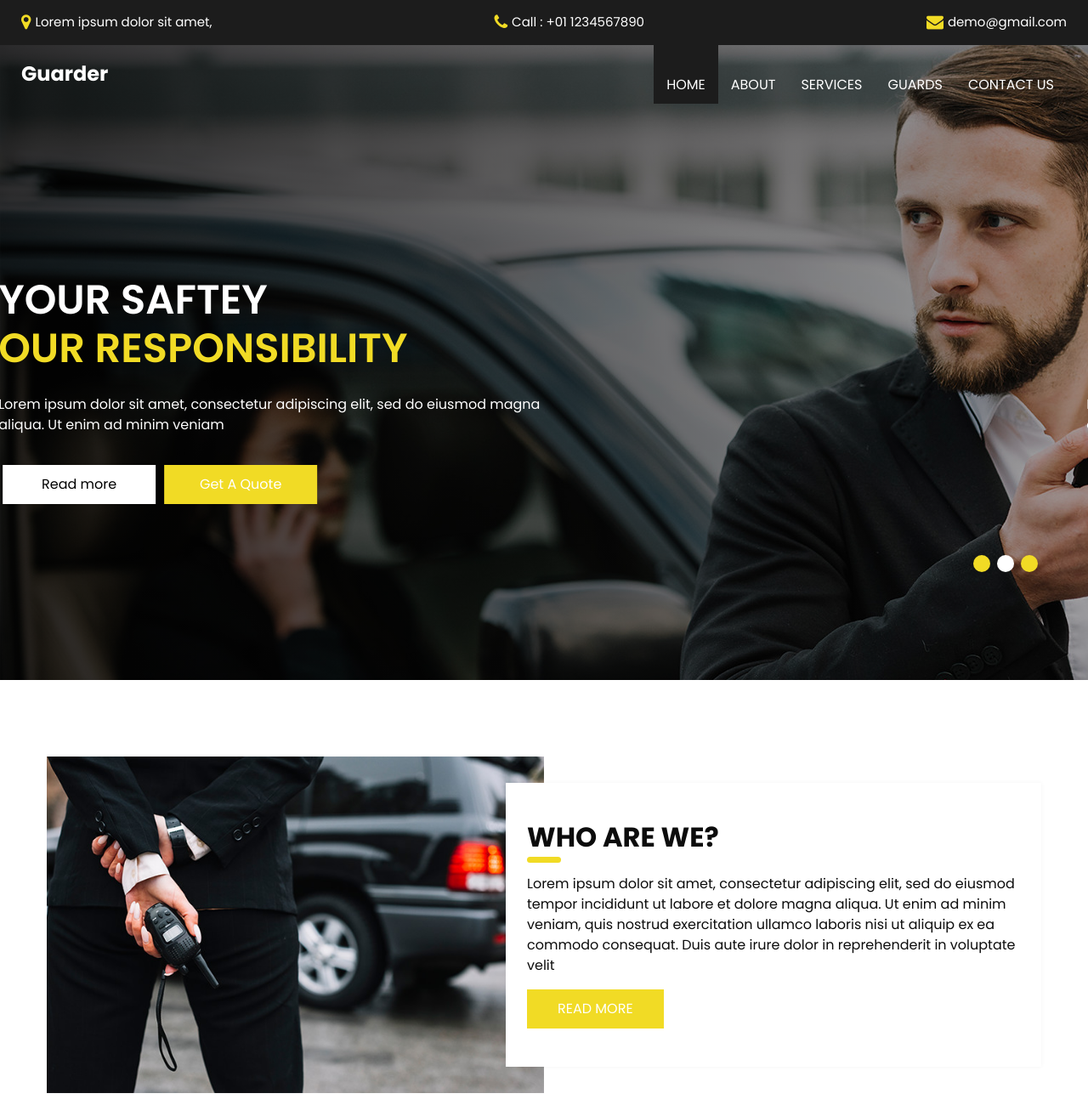
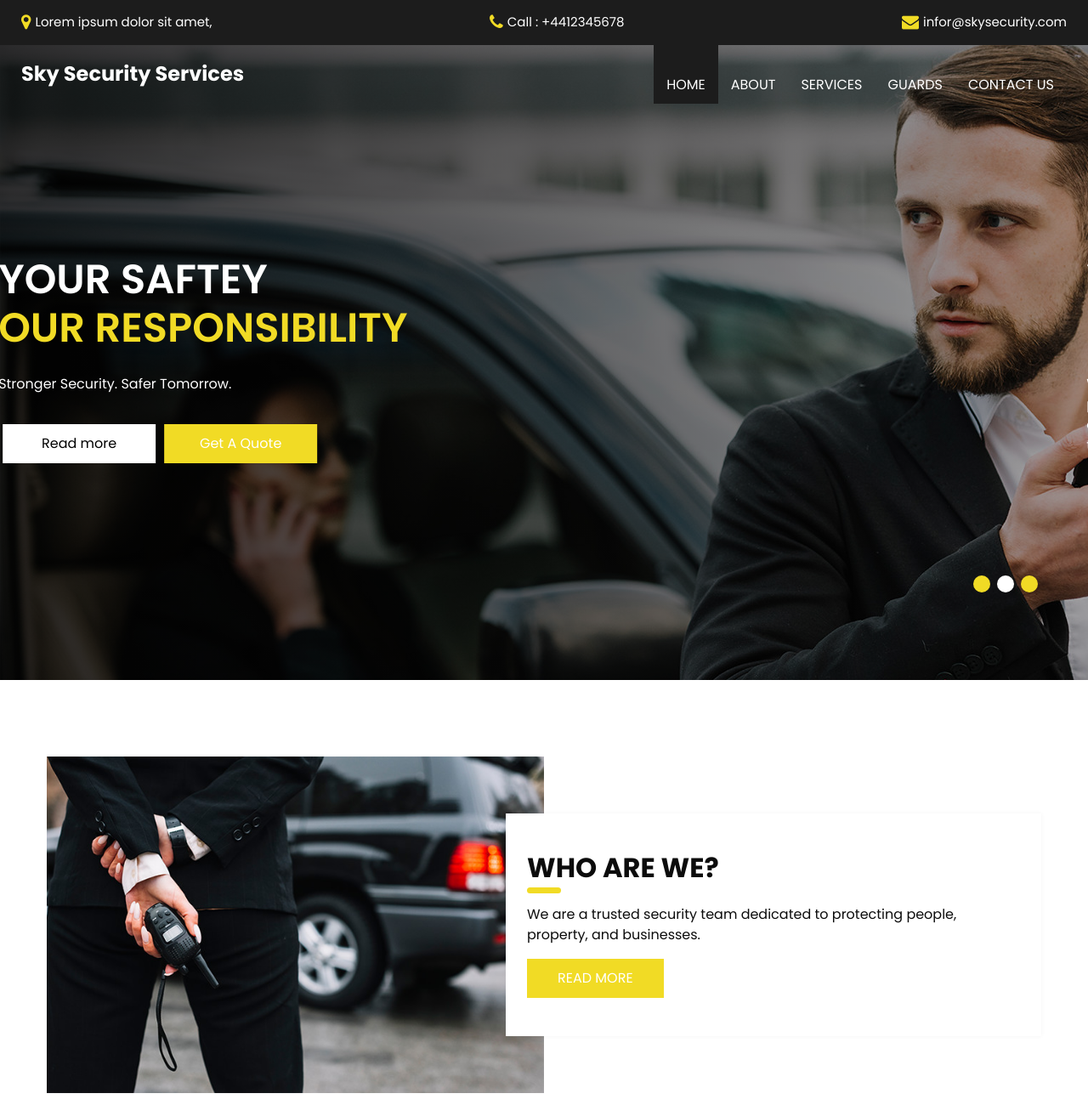
Before and after one commit to anwar02security/skysecurity, a plain HTML site: page index.html in a window 1280 px wide. Shown: the top 1300 px of the page at 85% size. Drawn offline with Linux system fonts and the light colour scheme.

Commit message:
added some basic stuff

```diff
--- a/index.html
+++ b/index.html
@@ -13,7 +13,7 @@
   <meta name="author" content="" />
   <link rel="shortcut icon" href="images/favicon.png" type="image/x-icon">
 
-  <title>Guarder</title>
+  <title>Sky Security</title>
 
   <!-- bootstrap core css -->
   <link rel="stylesheet" type="text/css" href="css/bootstrap.css" />
@@ -49,13 +49,13 @@
             <a href="" class="contact_link2">
               <i class="fa fa-phone" aria-hidden="true"></i>
               <span>
-                Call : +01 1234567890
+                Call : +4412345678
               </span>
             </a>
             <a href="" class="contact_link3">
               <i class="fa fa-envelope" aria-hidden="true"></i>
               <span>
-                demo@gmail.com
+                infor@skysecurity.com
               </span>
             </a>
           </div>
@@ -66,7 +66,7 @@
           <nav class="navbar navbar-expand-lg custom_nav-container">
             <a class="navbar-brand" href="index.html">
               <span>
-                Guarder
+                Sky Security Services
               </span>
             </a>
             <button class="navbar-toggler" type="button" data-toggle="collapse" data-target="#navbarSupportedContent" aria-controls="navbarSupportedContent" aria-expanded="false" aria-label="Toggle navigation">
@@ -78,6 +78,7 @@
                 <li class="nav-item active">
                   <a class="nav-link" href="index.html">Home <span class="sr-only">(current)</span></a>
                 </li>
+                <!-- TODO: uncomment after client's confirmation -->
                 <li class="nav-item">
                   <a class="nav-link" href="about.html"> About</a>
                 </li>
@@ -113,8 +114,7 @@
                       </span>
                     </h1>
                     <p>
-                      Lorem ipsum dolor sit amet, consectetur adipiscing elit,
-                      sed do eiusmod magna aliqua. Ut enim ad minim veniam
+                     Stronger Security. Safer Tomorrow.
                     </p>
                     <div class="btn-box">
                       <a href="" class="btn-1"> Read more </a>
@@ -137,8 +137,9 @@
                       </span>
                     </h1>
                     <p>
-                      Lorem ipsum dolor sit amet, consectetur adipiscing elit,
-                      sed do eiusmod magna aliqua. Ut enim ad minim veniam
+                     We provide comprehensive security solutions designed to protect your people,
+                     property, and peace of mind. From advanced surveillance systems and access control to professional security personnel,
+                      we deliver round-the-clock protection tailored to your needs.
                     </p>
                     <div class="btn-box">
                       <a href="" class="btn-1"> Read more </a>
@@ -161,8 +162,7 @@
                       </span>
                     </h1>
                     <p>
-                      Lorem ipsum dolor sit amet, consectetur adipiscing elit,
-                      sed do eiusmod magna aliqua. Ut enim ad minim veniam
+                     Get A Quote by contacting us
                     </p>
                     <div class="btn-box">
                       <a href="" class="btn-1"> Read more </a>
@@ -206,11 +206,8 @@
               </h2>
             </div>
             <p>
-              Lorem ipsum dolor sit amet, consectetur adipiscing elit, sed do
-              eiusmod tempor incididunt ut labore et dolore magna aliqua. Ut
-              enim ad minim veniam, quis nostrud exercitation ullamco laboris
-              nisi ut aliquip ex ea commodo consequat. Duis aute irure dolor
-              in reprehenderit in voluptate velit
+              We are a trusted security team dedicated to protecting people, property, and businesses.
+
             </p>
             <div class="btn-box">
               <a href="">
@@ -258,7 +255,7 @@
                 Home Security
               </h6>
               <p>
-                Minima consequatur architecto eaque assumenda ipsam itaque quia eum in doloribus debitis impedit ut minus tenetur corrupti excepturi ullam.
+From home and office security to elite bodyguards — we keep you protected.
               </p>
               <a href="">
                 Read More
@@ -338,7 +335,7 @@
                 Office Security
               </h6>
               <p>
-                Minima consequatur architecto eaque assumenda ipsam itaque quia eum in doloribus debitis impedit ut minus tenetur corrupti excepturi ullam.
+From home and office security to elite bodyguards — we keep you protected.
               </p>
               <a href="">
                 Read More
@@ -412,7 +409,7 @@
                 Bodyguard
               </h6>
               <p>
-                Minima consequatur architecto eaque assumenda ipsam itaque quia eum in doloribus debitis impedit ut minus tenetur corrupti excepturi ullam.
+We provide trusted home security, office protection, and professional bodyguard services.
               </p>
               <a href="">
                 Read More
@@ -635,7 +632,7 @@
           <div class="info_logo">
             <a class="navbar-brand" href="index.html">
               <span>
-                Guarder
+                Sky Security Services
               </span>
             </a>
             <p>
@@ -688,13 +685,13 @@
             <a href="" class="">
               <i class="fa fa-phone" aria-hidden="true"></i>
               <span>
-                Call : +01 1234567890
+                Call : +4412345678
               </span>
             </a>
             <a href="" class="">
               <i class="fa fa-envelope" aria-hidden="true"></i>
               <span>
-                demo@gmail.com
+                infor@skysecurity.com
               </span>
             </a>
           </div>
```
Also changed, not shown: about.html (+7 -7 lines), contact.html (+7 -7 lines), guard.html (+7 -7 lines), service.html (+7 -7 lines).
